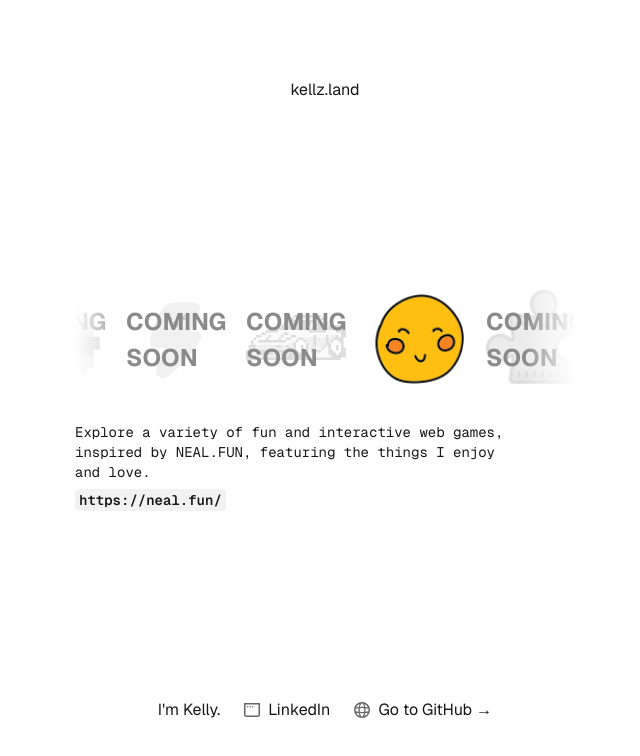
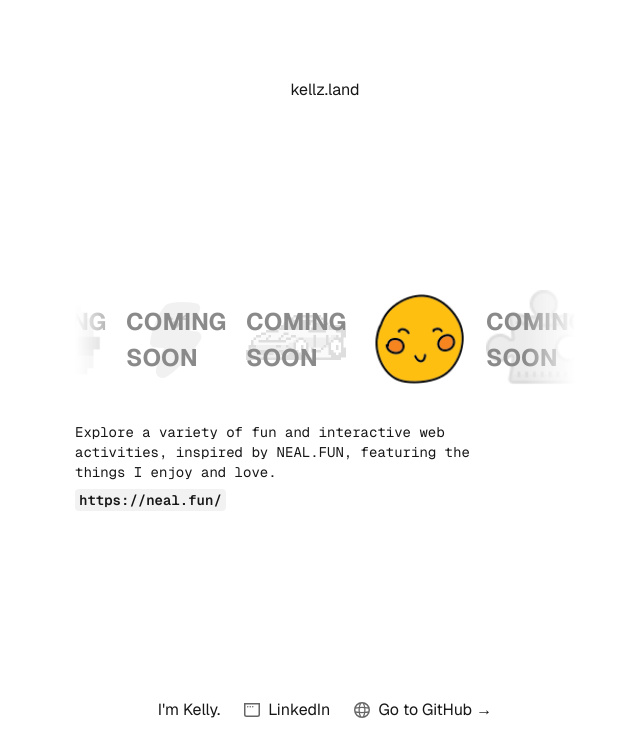
Before and after one commit to Kelly-Esquejo/kellz.land, a Next.js app: page /kellz.land/ in a window 1280 px wide. Shown: the top 756 px of the page, without its empty margins (315-955 px from the left). Built offline with nearby package versions, Linux system fonts and the light colour scheme.

Commit message:
Change website description

```diff
--- a/src/app/page.tsx
+++ b/src/app/page.tsx
@@ -44,7 +44,7 @@ export default function Home() {
                 <InfiniteCarousel items={logos} width="100px" height="100px" />
                 <ul className="max-w-md space-y-1 text-sm text-center sm:text-left font-[family-name:var(--font-geist-mono)]">
                     <li className="mb-2 ">
-                        Explore a variety of fun and interactive web games,
+                        Explore a variety of fun and interactive web activities,
                         inspired by NEAL.FUN, featuring the things I enjoy and
                         love.
                     </li>
--- a/src/component/InfiniteCarousel.tsx
+++ b/src/component/InfiniteCarousel.tsx
@@ -55,8 +55,7 @@ const InfiniteCarousel: React.FC<InfiniteCarouselProps> = ({
                                     e.preventDefault();
                                 }
                             }}>
-                            <Image
-                                unoptimized
+                            <img
                                 src={item.src}
                                 alt={item.alt}
                                 width={parseInt(safeWidth)} // Safely parse the width
```
